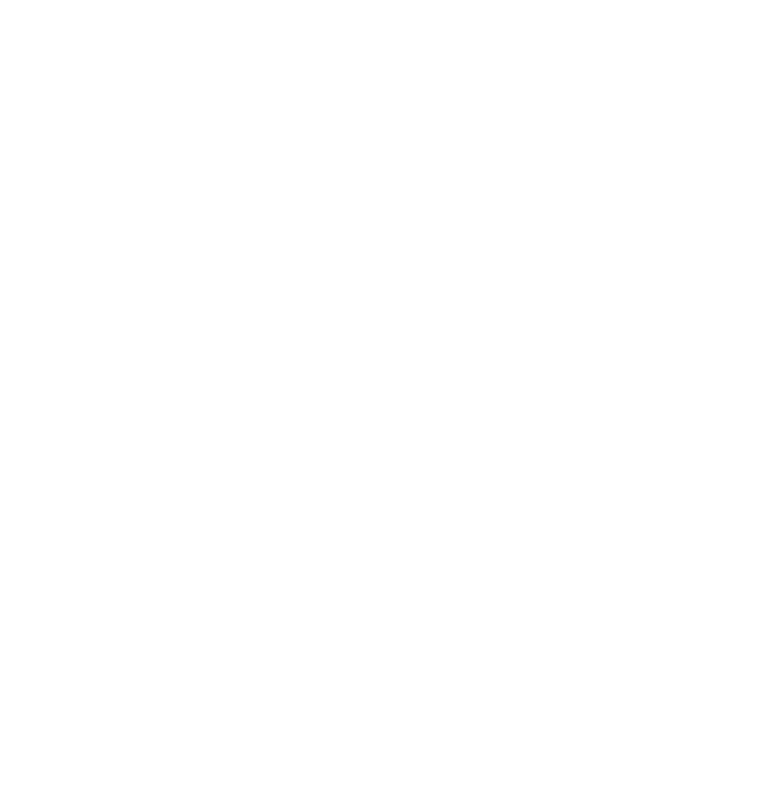
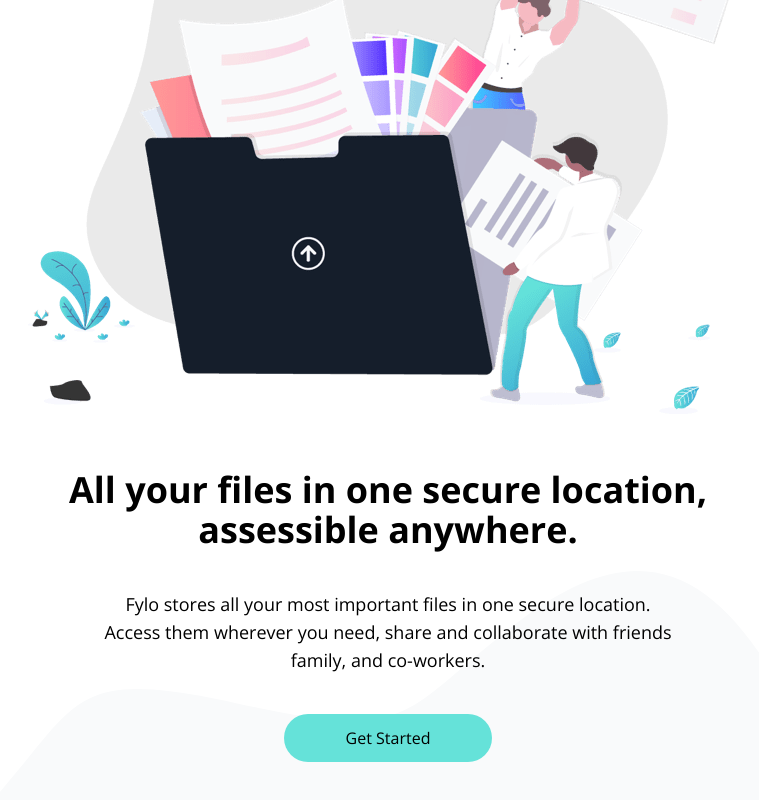
Before and after one commit to eddougla/Fylo, a React (Vite) app: page / in a window 1280 px wide. Shown: the part 320-1120 px from the top of the page, without its empty margins (252-1011 px from the left). Before the commit the page ends 800 px from the top, so only its background shows below. Built offline with nearby package versions, Linux system fonts and the light colour scheme.

Commit message:
Created Hero Section

```diff
--- a/src/App.jsx
+++ b/src/App.jsx
@@ -3,6 +3,8 @@
 import MainNavigation from "./components/MainNavigation";
 import DesktopMenu from "./components/DesktopMenu";
 import ThemeToggle from "./components/ThemeToggle";
+import illustrationIntro from "./assets/images/illustration-intro.png";
+import Hero from "./components/Hero";
 
 function App() {
   return (
@@ -18,6 +20,17 @@
           <ThemeToggle />
         </DesktopMenu>
       </Header>
+      <Hero
+        id="hero"
+        className="bg-curvy-light-mode dark:bg-curvy-dark-mode"
+        image={illustrationIntro}
+        imageAlt="File storage illustration"
+        heading="All your files in one secure location, assessible anywhere."
+        description="Fylo stores all your most important files in one secure location.
+        Access them wherever you need, share and collaborate with friends
+        family, and co-workers."
+        ctaText="Get Started"
+      />
     </>
   );
 }
--- /dev/null
+++ b/src/components/Hero.jsx
@@ -0,0 +1,40 @@
+import Button from "./Button";
+
+function Hero({
+  id,
+  heading,
+  description,
+  image,
+  imageAlt,
+  ctaText,
+  className = "",
+}) {
+  return (
+    <section
+      id={id}
+      className={`bg-no-repeat bg-contain bg-bottom ${className}`}
+      aria-labelledby="hero-heading"
+    >
+      <div className="container mx-auto px-6 text-center md:pt-20 pb-52">
+        <img src={image} alt={imageAlt} className="mx-auto" />
+        <h1
+          id="hero-heading"
+          className="max-w-2xl mx-auto mb-10 text-3xl font-bold leading-normal mt-14 md:text-4xl"
+        >
+          {heading}
+        </h1>
+        <p className="max-w-sm mx-auto mb-10 text-sm md:max-w-xl md:text-lg">
+          {description}
+        </p>
+        <Button
+          type="button"
+          className="p-3 rounded-full w-52 bg-accentCyan hover:scale-95"
+          ariaLabel="Get started with Fylo"
+        >
+          {ctaText}
+        </Button>
+      </div>
+    </section>
+  );
+}
+export default Hero;
```
